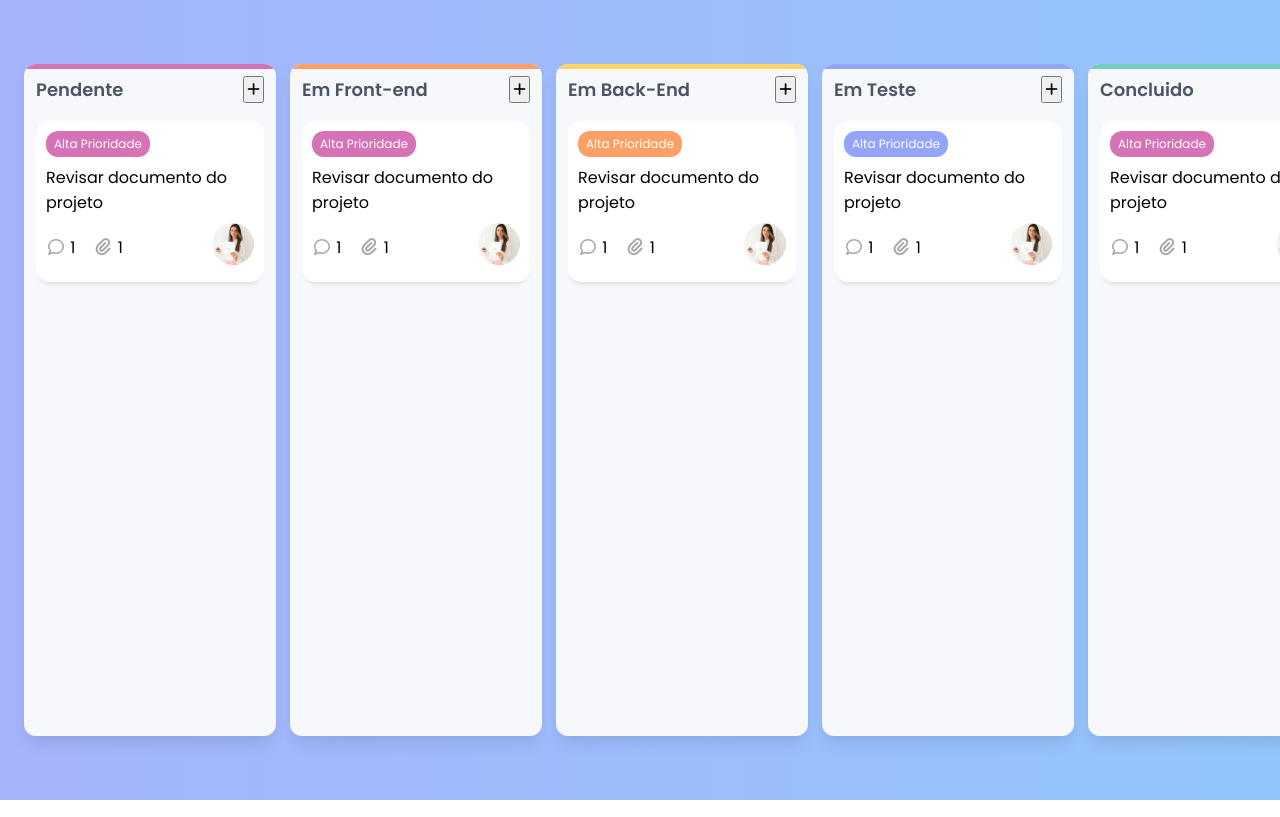
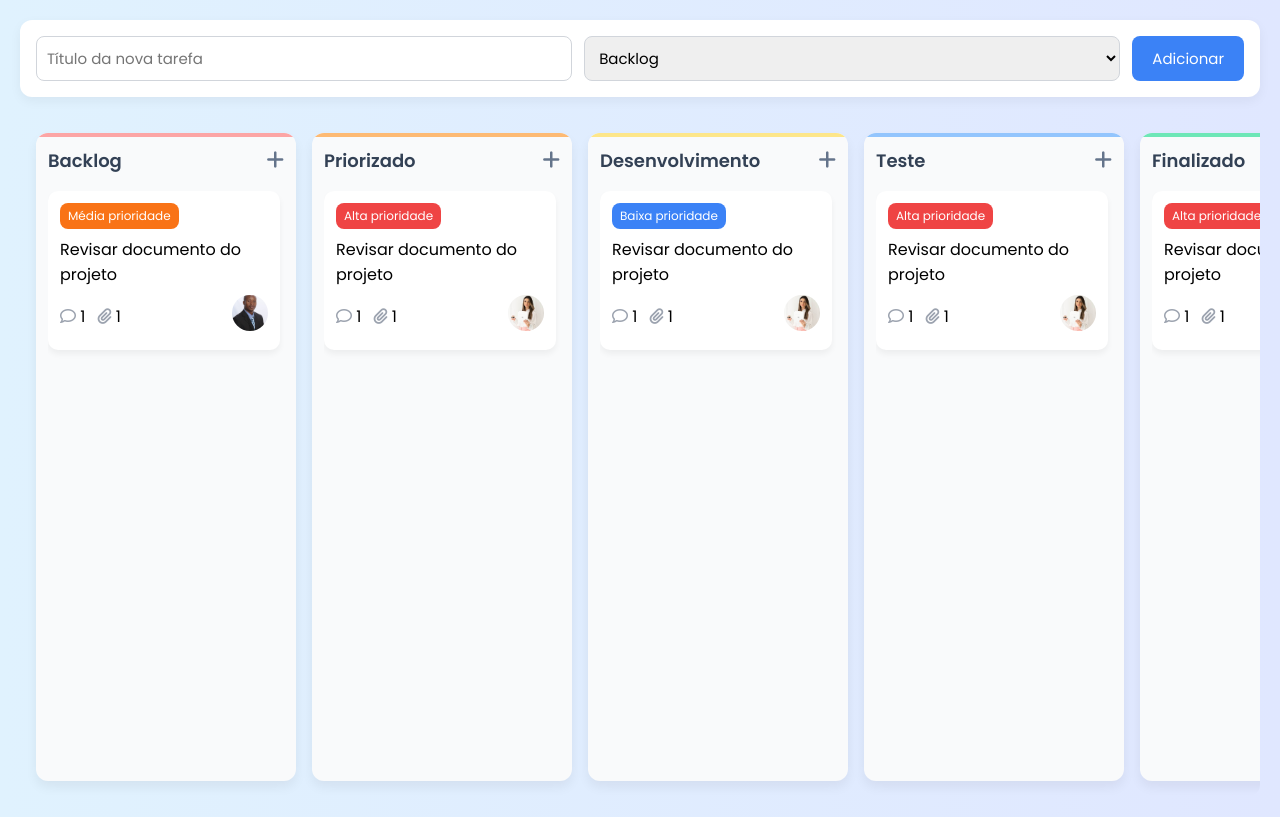
Before and after one commit to FelipeFonseca-dev/Kanban, a plain HTML site: page index.html in a window 1280 px wide. Drawn offline with Linux system fonts and the light colour scheme.

Commit message:
Adição de uma barra que incluir mais terefas
Criação de uma barra feita para colocar novas tarefas dentro do quadro kanban

```diff
--- a/index.html
+++ b/index.html
@@ -1,20 +1,40 @@
 <!DOCTYPE html>
 <html lang="pt-BR">
   <head>
-    <meta charset="UTF-8">
-    <meta name="viewport" content="width=device-width, initial-scale=1.0">
-    <link rel="stylesheet" href="src/css/style.css">
-    <link rel="stylesheet" href="https://cdnjs.cloudflare.com/ajax/libs/font-awesome/7.3.0/css/all.min.css" integrity="sha512-ApSLB1Pd3/bZN8fWB/RG9YhN/7bd9Hkf3AGaE2mPfebjrxagjuBtx2GcgdqIlJkUzwylBo61r9Xa9NmgBI0swA==" crossorigin="anonymous" referrerpolicy="no-referrer" />
+    <meta charset="UTF-8" />
+    <meta name="viewport" content="width=device-width, initial-scale=1.0" />
+    <link rel="stylesheet" href="src/css/style.css" />
+    <link
+      rel="stylesheet"
+      href="https://cdnjs.cloudflare.com/ajax/libs/font-awesome/6.6.0/css/all.min.css"
+      integrity="sha512-Kc323vGBEqzTmouAECnVceyQqyqdsSiqLQISBL29aUW4U/M7pSPA/gEUZQqv1cwx4OnYxTxve5UMg5GT6L4JJg=="
+      crossorigin="anonymous"
+      referrerpolicy="no-referrer"
+    />
+
     <title>Kanban</title>
   </head>
   <body>
+    <div class="app">
+      <div class="task-input-container">
+        <div class="task-input-fields">
+          <input type="text" id="taskTitle" placeholder="Título da nova tarefa" />
+          <select id="taskColumn">
+            <option value="1">Backlog</option>
+            <option value="2">Priorizado</option>
+            <option value="3">Desenvolvimento</option>
+            <option value="4">Teste</option>
+            <option value="5">Finalizado</option>
+          </select>
+          <button id="addTaskBtn">Adicionar</button>
+        </div>
+      </div>
+
       <main class="kanban">
-        <!-- COLUMN 1-->
+        <!-- COLUMN 1 -->
         <div class="kanban-column" data-id="1">
           <div class="kanban-title">
-                <h2>
-                    Pendente
-                </h2>
+            <h2>Backlog</h2>
 
             <button class="add-card">
               <i class="fa-solid fa-plus"></i>
@@ -23,15 +43,11 @@
 
           <div class="kanban-cards">
             <div class="kanban-card" draggable="true">
-                    <div class="badge high">
-                        <span>
-                            Alta Prioridade
-                        </span>
+              <div class="badge medium">
+                <span> Média prioridade </span>
               </div>
 
-                    <p class="card-title">
-                        Revisar documento do projeto
-                    </p>
+              <p class="card-title">Revisar documento do projeto</p>
 
               <div class="card-infos">
                 <div class="card-icons">
@@ -47,7 +63,7 @@
                 </div>
 
                 <div class="user">
-                            <img src="src/images/image3.jpg" alt="Avatar">
+                  <img src="src/images/image2.jpg" alt="Avatar" />
                 </div>
               </div>
             </div>
@@ -57,9 +73,7 @@
         <!-- COLUMN 2 -->
         <div class="kanban-column" data-id="2">
           <div class="kanban-title">
-                <h2>
-                    Em Front-end
-                </h2>
+            <h2>Priorizado</h2>
 
             <button class="add-card">
               <i class="fa-solid fa-plus"></i>
@@ -69,14 +83,10 @@
           <div class="kanban-cards">
             <div class="kanban-card" draggable="true">
               <div class="badge high">
-                        <span>
-                            Alta Prioridade
-                        </span>
+                <span> Alta prioridade </span>
               </div>
 
-                    <p class="card-title">
-                        Revisar documento do projeto
-                    </p>
+              <p class="card-title">Revisar documento do projeto</p>
 
               <div class="card-infos">
                 <div class="card-icons">
@@ -92,7 +102,7 @@
                 </div>
 
                 <div class="user">
-                            <img src="src/images/image3.jpg" alt="Avatar">
+                  <img src="src/images/image3.jpg" alt="Avatar" />
                 </div>
               </div>
             </div>
@@ -102,9 +112,7 @@
         <!-- COLUMN 3 -->
         <div class="kanban-column" data-id="3">
           <div class="kanban-title">
-                <h2>
-                    Em Back-End
-                </h2>
+            <h2>Desenvolvimento</h2>
 
             <button class="add-card">
               <i class="fa-solid fa-plus"></i>
@@ -113,15 +121,11 @@
 
           <div class="kanban-cards">
             <div class="kanban-card" draggable="true">
-                    <div class="badge medium">
-                        <span>
-                            Alta Prioridade
-                        </span>
+              <div class="badge low">
+                <span> Baixa prioridade </span>
               </div>
 
-                    <p class="card-title">
-                        Revisar documento do projeto
-                    </p>
+              <p class="card-title">Revisar documento do projeto</p>
 
               <div class="card-infos">
                 <div class="card-icons">
@@ -137,7 +141,7 @@
                 </div>
 
                 <div class="user">
-                            <img src="src/images/image3.jpg" alt="Avatar">
+                  <img src="src/images/image3.jpg" alt="Avatar" />
                 </div>
               </div>
             </div>
@@ -147,9 +151,7 @@
         <!-- COLUMN 4 -->
         <div class="kanban-column" data-id="4">
           <div class="kanban-title">
-                <h2>
-                    Em Teste
-                </h2>
+            <h2>Teste</h2>
 
             <button class="add-card">
               <i class="fa-solid fa-plus"></i>
@@ -158,15 +160,11 @@
 
           <div class="kanban-cards">
             <div class="kanban-card" draggable="true">
-                    <div class="badge low">
-                        <span>
-                            Alta Prioridade
-                        </span>
+              <div class="badge high">
+                <span> Alta prioridade </span>
               </div>
 
-                    <p class="card-title">
-                        Revisar documento do projeto
-                    </p>
+              <p class="card-title">Revisar documento do projeto</p>
 
               <div class="card-infos">
                 <div class="card-icons">
@@ -182,7 +180,7 @@
                 </div>
 
                 <div class="user">
-                            <img src="src/images/image3.jpg" alt="Avatar">
+                  <img src="src/images/image3.jpg" alt="Avatar" />
                 </div>
               </div>
             </div>
@@ -192,9 +190,7 @@
         <!-- COLUMN 5 -->
         <div class="kanban-column" data-id="5">
           <div class="kanban-title">
-                <h2>
-                    Concluido
-                </h2>
+            <h2>Finalizado</h2>
 
             <button class="add-card">
               <i class="fa-solid fa-plus"></i>
@@ -204,14 +200,10 @@
           <div class="kanban-cards">
             <div class="kanban-card" draggable="true">
               <div class="badge high">
-                        <span>
-                            Alta Prioridade
-                        </span>
+                <span> Alta prioridade </span>
               </div>
 
-                    <p class="card-title">
-                        Revisar documento do projeto
-                    </p>
+              <p class="card-title">Revisar documento do projeto</p>
 
               <div class="card-infos">
                 <div class="card-icons">
@@ -227,15 +219,14 @@
                 </div>
 
                 <div class="user">
-                            <img src="src/images/image3.jpg" alt="Avatar">
+                  <img src="src/images/image3.jpg" alt="Avatar" />
                 </div>
               </div>
             </div>
           </div>
         </div>
-
       </main>
-
+    </div>
     <script src="src/javascript/script.js"></script>
   </body>
 </html>
--- a/src/css/style.css
+++ b/src/css/style.css
@@ -1,210 +1,225 @@
-@import url('https://fonts.googleapis.com/css2?family=Poppins:ital,wght@0,100;0,200;0,300;0,400;0,500;0,600;0,700;0,800;0,900;1,100;1,200;1,300;1,400;1,500;1,600;1,700;1,800;1,900&display=swap');
+@import url("https://fonts.googleapis.com/css2?family=Poppins:wght@300;400;500;600&display=swap");
 
 * {
-    font-family: 'Poppins', sans-serif;
   margin: 0;
   padding: 0;
   box-sizing: border-box;
+  font-family: "Poppins", sans-serif;
 }
 
 body {
-    min-height: 100vh;  /* ✅ Corrigido: vw para vh */
-    display: flex;
-    justify-content: center;
-    align-items: center;
-    background: linear-gradient(90deg, #a5b4fc, #93c5fc);
+  min-height: 100vh;
+  background: linear-gradient(90deg, #e0f2fe, #e0e7ff);
+  padding: 20px;
 }
 
+.app {
+  display: flex;
+  flex-direction: column;
+  max-width: 1400px;
+  margin: 0 auto;
+}
 .kanban {
   display: flex;
-     gap: 14px;
-     padding: 24px;
-     width: 100%;
-     height: 90vh;  /* ✅ Corrigido: vw para vh */
+  gap: 16px;
   overflow-x: auto;
+  overflow-y: hidden;
+  padding: 16px;
+  height: 85vh;
+  background-color: transparent;
+  border-radius: 12px;
 }
 
 .kanban-column {
+  flex: 1;
+  min-width: 260px;
   display: flex;
   flex-direction: column;
-    gap: 18px;
-    height: 100%;
-    overflow-y: auto;
-    background-color: #f6f8fc;
+  gap: 16px;
+  background-color: #f9fafb;
   border-radius: 12px;
-    box-shadow: 0px 10px 15px -3px rgba(0, 0, 0, 0.1);
   padding: 12px;
+  box-shadow: 0 6px 12px rgba(0, 0, 0, 0.06);
+  position: relative;
   overflow: hidden;
-    position: relative;
-    min-width: 252px;
 }
 
 .kanban-column::after {
+  content: "";
   position: absolute;
-    content: '';
-    height: 5px;
-    width: 100%;
   top: 0;
   left: 0;
+  height: 4px;
+  width: 100%;
+  border-top-left-radius: 12px;
+  border-top-right-radius: 12px;
 }
 
+/* Cores modernas por coluna */
 .kanban-column[data-id="1"]::after {
-    background-color: #d573b6;
+  background-color: #fca5a5; /* vermelho pastel */
 }
-
 .kanban-column[data-id="2"]::after {
-    background-color: #fea065;
+  background-color: #fdba74; /* laranja suave */
 }
-
 .kanban-column[data-id="3"]::after {
-    background-color: #fed565;
+  background-color: #fde68a; /* amarelo */
 }
-
 .kanban-column[data-id="4"]::after {
-    background-color: #92a5fb;
+  background-color: #93c5fd; /* azul claro */
 }
-
 .kanban-column[data-id="5"]::after {
-    background-color: #6ed0bc;
+  background-color: #6ee7b7; /* verde água */
 }
 
 .kanban-title {
   display: flex;
   justify-content: space-between;
+  align-items: center;
 }
 
-.kanban-title h2{
+.kanban-title h2 {
   font-size: 18px;
-    color: #4b5563;
+  color: #334155;
   font-weight: 600;
 }
 
-.add-cart {
-    color: #4b5563;
+.add-card {
+  background: none;
+  border: none;
   font-size: 20px;
-    background-color: transparent;
-    border: none;
+  color: #64748b;
+  cursor: pointer;
 }
 
 .kanban-cards {
   display: flex;
   flex-direction: column;
-    gap: 8px;
+  gap: 10px;
+  overflow-y: auto;
+  padding-right: 4px;
   height: 100%;
-    overflow-y: auto;
-    overflow-x: hidden;
 }
 
 .kanban-card {
+  background-color: #ffffff;
+  border-radius: 10px;
+  padding: 12px;
+  box-shadow: 0 4px 6px rgba(0, 0, 0, 0.05);
   display: flex;
   flex-direction: column;
   gap: 8px;
-    background-color: #fff;
-    border-radius: 14px;
-    padding: 10px;
-    box-shadow: 0px 5px 5px -3px rgba(0, 0, 0, 0.1);
-    cursor: pointer;
-}
-
-.badge {
-    color: #fff;
-    width: fit-content;
-    font-size: 12px;
-    padding: 4px 8px;
-    border-radius: 12px;
-}
-
-.badge.high {
-    background-color: #d573b6;
-}
-
-.badge.medium {
-    background-color: #fea065;
-}
-
-.badge.low {
-    background-color: #92a5fb;
-}
-
-.card-infos{
-    display: flex;
-    justify-content: space-between;
-    align-items: center;
-}
-
-.card-icons{
-    display: flex;
-    gap: 18px;
-}
-
-.card-icons i {
-    color: #a8a8a8;
-}
-
-.user img {
-    width: 42px;
-    height: 42px;
-    border-radius: 100%;
-    object-fit: cover;
+  cursor: grab;
 }
 
 .dragging {
   opacity: 0.5;
 }
 
-.cards-hover{
-    background-color: #eaeffa;
-}
-
-*::-webkit-scrollbar {
-    width: 8px;
-}
-
-
-*::-webkit-scrollbar-track {
-    background-color: #eaeffa;
+.cards-hover {
+  background-color: #e2e8f0;
   border-radius: 8px;
 }
 
+.badge {
+  font-size: 12px;
+  padding: 4px 8px;
+  border-radius: 8px;
+  color: white;
+  width: fit-content;
+}
 
-*::-webkit-scrollbar-thumb{
-    background-color: #b7d3fb;
+.badge.high {
+  background-color: #ef4444;
+}
+.badge.medium {
+  background-color: #f97316;
+}
+.badge.low {
+  background-color: #3b82f6;
+}
+
+.card-infos {
+  display: flex;
+  justify-content: space-between;
+  align-items: center;
+}
+
+.card-icons {
+  display: flex;
+  gap: 12px;
+}
+
+.card-icons i {
+  color: #9ca3af;
+}
+
+.user img {
+  width: 36px;
+  height: 36px;
+  border-radius: 50%;
+  object-fit: cover;
+}
+
+/* Estilização moderna para inputs */
+.task-input-container {
+  display: flex;
+  align-items: center;
+  justify-content: center;
+  flex-wrap: wrap;
+  background: #ffffff;
+  padding: 16px;
+  border-radius: 12px;
+  box-shadow: 0 4px 12px rgba(0, 0, 0, 0.05);
+  margin-bottom: 20px;
+  gap: 12px;
+}
+
+.task-input-fields {
+  width: 100%;
+  display: flex;
+  gap: 12px;
+  flex-wrap: wrap;
+  justify-content: center;
+}
+
+.task-input-fields input,
+.task-input-fields select {
+  padding: 10px;
+  font-size: 15px;
+  border: 1px solid #d1d5db;
+  border-radius: 8px;
+  min-width: 200px;
+  flex: 1;
+}
+
+#addTaskBtn {
+  padding: 10px 20px;
+  font-size: 15px;
+  background: #3b82f6;
+  color: white;
+  border: none;
+  border-radius: 8px;
+  cursor: pointer;
+  transition: background 0.2s ease;
+}
+
+#addTaskBtn:hover {
+  background: #2563eb;
+}
+
+/* Scrollbar estilizada */
+*::-webkit-scrollbar {
+  width: 12px;
+  height: 12px;
+}
+
+*::-webkit-scrollbar-track {
+  background-color: #f1f5f9;
+  border-radius: 8px;
+}
+
+*::-webkit-scrollbar-thumb {
+  background-color: #cbd5e1;
   border-radius: 20px;
 }
-
-/* ✅ Media query para mobile */
-@media (max-width: 768px) {
-    .kanban {
-        flex-direction: column;
-        height: auto;
-        overflow-x: visible;
-    }
-
-    .kanban-column {
-        min-width: 100%;
-        max-height: 400px;
-    }
-
-    .kanban-title h2 {
-        font-size: 16px;
-    }
-
-    .add-card {
-        font-size: 18px;
-    }
-}
-
-@media (max-width: 480px) {
-    .kanban {
-        padding: 12px;
-    }
-
-    .kanban-column {
-        padding: 8px;
-        gap: 10px;
-    }
-
-    .kanban-card {
-        padding: 8px;
-    }
-}
```
Also changed, not shown: src/javascript/script.js (+83 -22 lines). Lines whose indentation alone changed are shown as unchanged.
